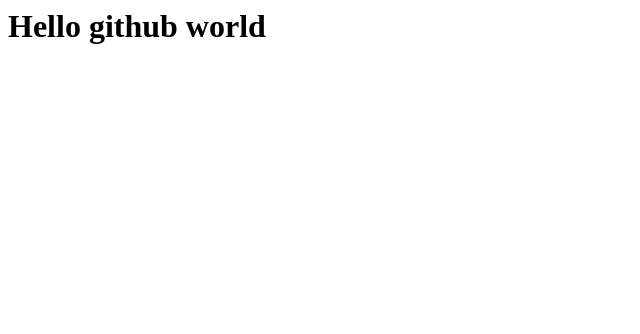
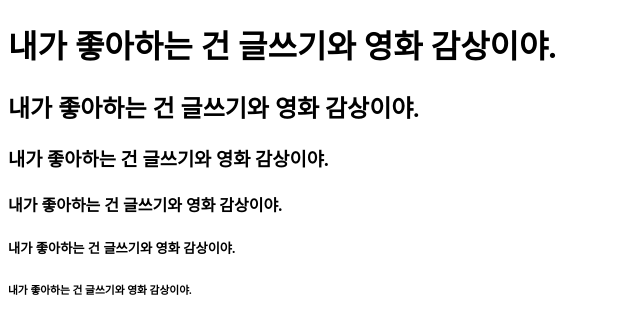
Before and after one commit to parzival3942/first, a plain HTML site: page index.html in a window 1280 px wide. Shown: the whole page, without its empty margins (0-640 px from the left). Drawn offline with Linux system fonts and the light colour scheme.

Commit message:
index.html 파일 내용 수정

```diff
--- a/index.html
+++ b/index.html
@@ -1 +1,16 @@
-<h1>Hello github world</h1>
+<!DOCTYPE html>
+<html lang="en">
+<head>
+    <meta charset="UTF-8">
+    <meta name="viewport" content="width=device-width, initial-scale=1.0">
+    <title>이세호</title>
+</head>
+<body>
+    <H1>내가 좋아하는 건 글쓰기와 영화 감상이야.</H1>
+    <H2>내가 좋아하는 건 글쓰기와 영화 감상이야.</H2>
+    <H3>내가 좋아하는 건 글쓰기와 영화 감상이야.</H3>
+    <H4>내가 좋아하는 건 글쓰기와 영화 감상이야.</H4>
+    <H5>내가 좋아하는 건 글쓰기와 영화 감상이야.</H5>
+    <H6>내가 좋아하는 건 글쓰기와 영화 감상이야.</H6>
+</body>
+</html>
```
